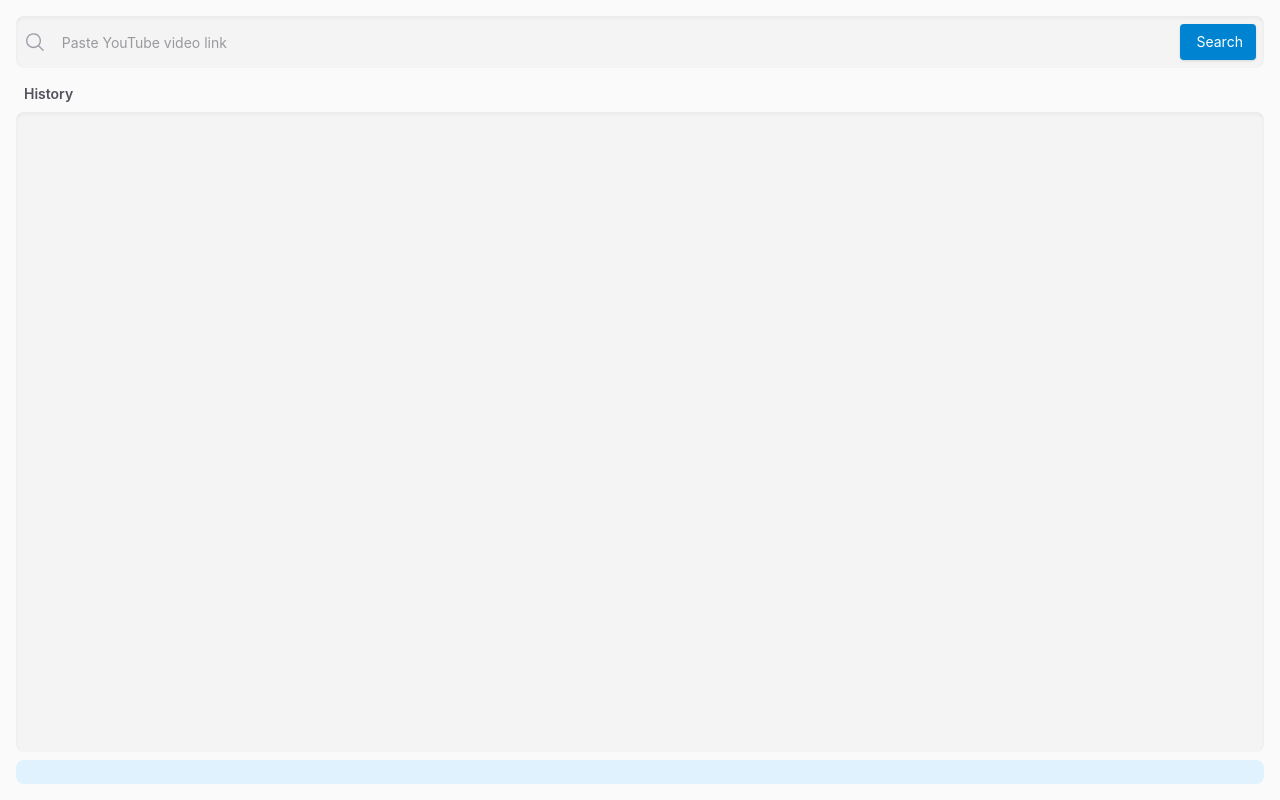
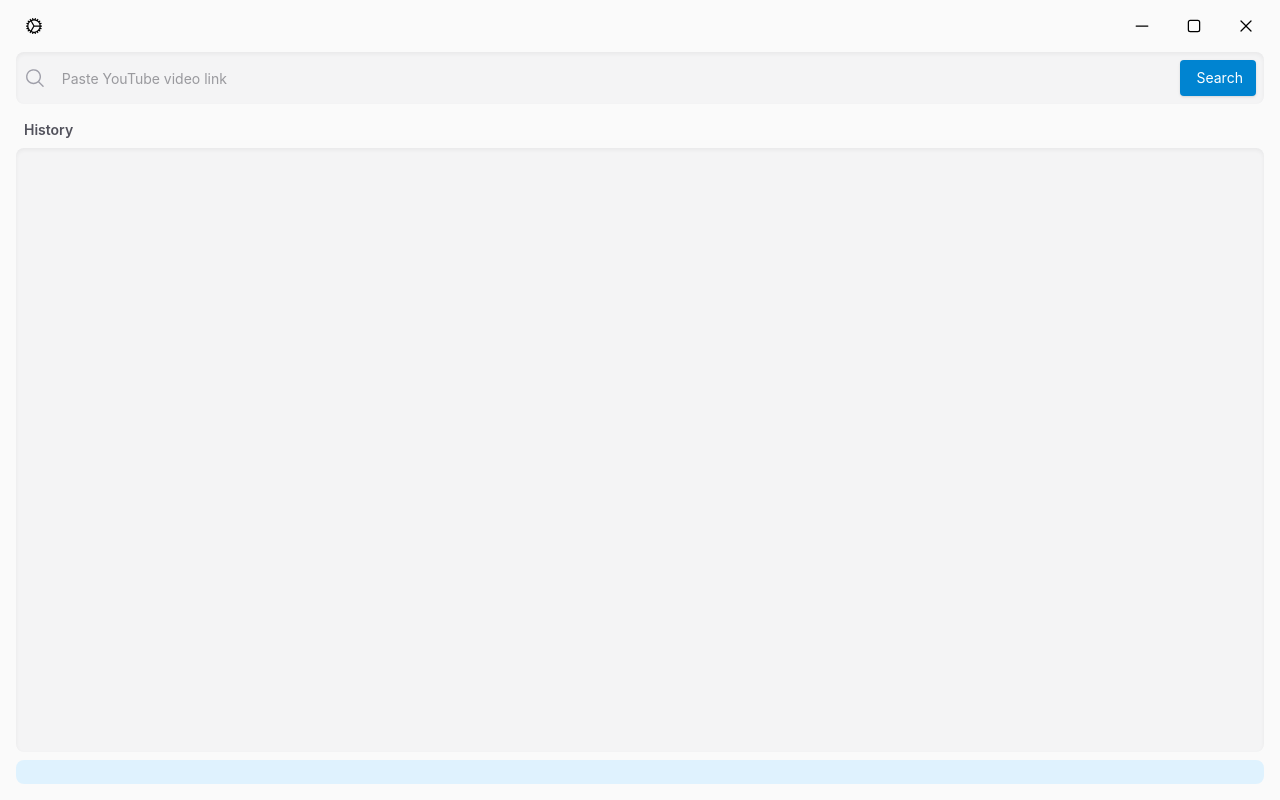
Before and after one commit to dragos-boisteanu/yt-download-electron-gui, a Vue app: page / in a window 1280 px wide. Built offline with nearby package versions, Linux system fonts and the light colour scheme.

Commit message:
replaced the app frame with custom buttons for window actions added a settings icon for a future settings dialog

```diff
--- a/src/App.vue
+++ b/src/App.vue
@@ -1,5 +1,5 @@
 <script setup lang="ts">
-import { computed, nextTick, ref } from 'vue'
+import { computed, onUnmounted, ref } from 'vue'
 import VideoComponent from '@/components/videoComponent.vue'
 import { VideoInfo } from '@/types/VideoInfo'
 import { MediaFormat } from '@/types/MediaFormat'
@@ -12,6 +12,8 @@ import { DownloadsHistory } from '@/types/DownloadsHistory'
 import ProgressBarComponent from '@/components/progressBarComponent.vue'
 import { MagnifyingGlassIcon } from '@heroicons/vue/24/solid'
 import { vRipple } from '@/directives/vRipple'
+import WindowActions from '@/components/window-actions.vue'
+import SettingsComponent from '@/components/settings-component.vue'
 
 const isLoadingVideoData = ref<boolean>(false)
 
@@ -37,6 +39,10 @@ const videoUrl = ref<string>('')
 const requestVideoInfo = async () => {
   const bridge = (window as any).bridge
   if (!bridge) {
+    return
+  }
+
+  if (!videoUrl.value) {
     return
   }
 
@@ -136,12 +142,45 @@ const getHistory = async () => {
   }
 }
 
+const isMaximized = ref<boolean>(false)
+let removeListener: (() => void) | null = null
+const registerElectronListeners = () => {
+  const bridge = (window as any).bridge
+  if (!bridge) {
+    return
+  }
+
+  removeListener = bridge.on('app', (data: any) => {
+    switch (data.action) {
+      case 'maximize': {
+        isMaximized.value = true
+        break
+      }
+      case 'unmaximize': {
+        isMaximized.value = false
+        break
+      }
+    }
+  })
+}
+
+onUnmounted(() => {
+  if (removeListener) {
+    removeListener()
+  }
+})
+registerElectronListeners()
+
 getHistory()
 </script>
 
 <template>
   <!-- 1. Change size-full to h-screen (or h-dvh) and overflow-hidden to constrain page height -->
-  <div class="flex h-screen w-full flex-col gap-y-2 overflow-hidden bg-zinc-50 p-4">
+  <div class="flex h-screen w-full flex-col gap-y-2 overflow-hidden bg-zinc-50 p-4 pt-2">
+    <div class="flex w-full items-center justify-between">
+      <settings-component />
+      <window-actions :isMaximized="isMaximized" />
+    </div>
     <!-- Header Input Section -->
     <div
       class="flex w-full shrink-0 items-center gap-x-2 rounded-lg bg-zinc-100 p-2 inset-shadow-sm"
--- /dev/null
+++ b/src/components/settings-component.vue
@@ -0,0 +1,15 @@
+<script setup lang="ts">
+import { CogIcon } from '@heroicons/vue/24/outline'
+import { vRipple } from '@/directives/vRipple'
+</script>
+
+<template>
+  <button
+    v-ripple
+    class="inset-shadow rounded-lg p-2 transition-colors ease-in-out [-webkit-app-region:no-drag] hover:bg-zinc-100 active:bg-zinc-200"
+  >
+    <CogIcon class="size-5" />
+  </button>
+</template>
+
+<style scoped></style>
--- /dev/null
+++ b/src/components/window-actions.vue
@@ -0,0 +1,67 @@
+<script setup lang="ts">
+import { XMarkIcon } from '@heroicons/vue/24/solid'
+import { StopIcon, MinusIcon, Square2StackIcon } from '@heroicons/vue/24/outline'
+import { vRipple } from '@/directives/vRipple'
+
+const props = defineProps<{
+  isMaximized: boolean
+}>()
+
+const closeApp = () => {
+  const bridge = (window as any).bridge
+  if (!bridge) {
+    return
+  }
+
+  bridge.closeApp()
+}
+
+const minimize = () => {
+  const bridge = (window as any).bridge
+  if (!bridge) {
+    return
+  }
+
+  bridge.minimize()
+}
+
+const toggleFullScreen = () => {
+  const bridge = (window as any).bridge
+  if (!bridge) {
+    return
+  }
+
+  bridge.toggleFullScreen(props.isMaximized)
+}
+</script>
+
+<template>
+  <div class="flex w-full items-center justify-end gap-x-4 [-webkit-app-region:drag]">
+    <button
+      @click="minimize"
+      v-ripple
+      class="inset-shadow rounded-lg p-2 transition-colors ease-in-out [-webkit-app-region:no-drag] hover:bg-zinc-100 active:bg-zinc-200"
+    >
+      <MinusIcon class="size-5" />
+    </button>
+
+    <button
+      v-ripple
+      @click="toggleFullScreen"
+      class="inset-shadow rounded-lg p-2 transition-colors ease-in-out [-webkit-app-region:no-drag] hover:bg-zinc-100 active:bg-zinc-200"
+    >
+      <Square2StackIcon v-if="props.isMaximized" class="size-5" />
+      <StopIcon v-else class="size-5" />
+    </button>
+
+    <button
+      @click="closeApp"
+      v-ripple
+      class="inset-shadow rounded-lg p-2 transition-colors ease-in-out [-webkit-app-region:no-drag] hover:bg-zinc-100 active:bg-zinc-200"
+    >
+      <XMarkIcon class="size-5" />
+    </button>
+  </div>
+</template>
+
+<style scoped></style>
--- a/src/electron/main.ts
+++ b/src/electron/main.ts
@@ -49,12 +49,14 @@ function getBinaryPath() {
   return binaryPath
 }
 
+let mainWindow: BrowserWindow | null = null
 const createMainWindow = () => {
-  const window = new BrowserWindow({
+  mainWindow = new BrowserWindow({
     width: 1280,
     height: 720,
     minWidth: 480,
     minHeight: 680,
+    frame: false,
     webPreferences: {
       preload: path.join(__dirname, 'preload.js'),
       nodeIntegration: false,
@@ -65,10 +67,32 @@ const createMainWindow = () => {
   const devServerUrl = process.env.VITE_DEV_SERVER_URL
 
   if (devServerUrl) {
-    window.loadURL(devServerUrl)
+    mainWindow.loadURL(devServerUrl)
   } else {
-    window.loadFile(path.join(__dirname, '../index.html'))
+    mainWindow.loadFile(path.join(__dirname, '../index.html'))
   }
+
+  mainWindow.webContents.openDevTools()
+
+  mainWindow.on('maximize', () => {
+    if (!mainWindow) {
+      return
+    }
+
+    mainWindow.webContents.send('app', {
+      action: 'maximize',
+    })
+  })
+
+  mainWindow.on('unmaximize', () => {
+    if (!mainWindow) {
+      return
+    }
+
+    mainWindow.webContents.send('app', {
+      action: 'unmaximize',
+    })
+  })
 }
 
 app.whenReady().then(createMainWindow)
@@ -217,3 +241,31 @@ ipcMain.on('downloadVideo', (event, payload) => {
     }
   })
 })
+
+ipcMain.on('closeApp', () => {
+  app.quit()
+})
+
+ipcMain.on('minimize', () => {
+  if (!mainWindow) {
+    return
+  }
+
+  if (!mainWindow.minimizable) {
+    return
+  }
+
+  mainWindow.minimize()
+})
+
+ipcMain.on('toggleFullScreen', (event: any, currentState: boolean) => {
+  if (!mainWindow) {
+    return
+  }
+
+  if (currentState) {
+    mainWindow.unmaximize()
+  } else {
+    mainWindow.maximize()
+  }
+})
--- a/src/electron/preload.ts
+++ b/src/electron/preload.ts
@@ -15,4 +15,20 @@ contextBridge.exposeInMainWorld('bridge', {
       ipcRenderer.removeListener('downloadProgress', listener)
     }
   },
+
+  closeApp: (): void => ipcRenderer.send('closeApp'),
+  minimize: (): void => ipcRenderer.send('minimize'),
+  toggleFullScreen: (currentState: boolean): void =>
+    ipcRenderer.send('toggleFullScreen', currentState),
+
+  on: (type: string, callback: (data: any) => void) => {
+    const listener = (_event: any, data: any) => callback(data)
+
+    ipcRenderer.on(type, listener)
+
+    // Return a cleanup function to prevent memory leaks
+    return () => {
+      ipcRenderer.removeListener(type, listener)
+    }
+  },
 })
```
Also changed, not shown: 1 other file (tests, documents, lock files or other folders).
